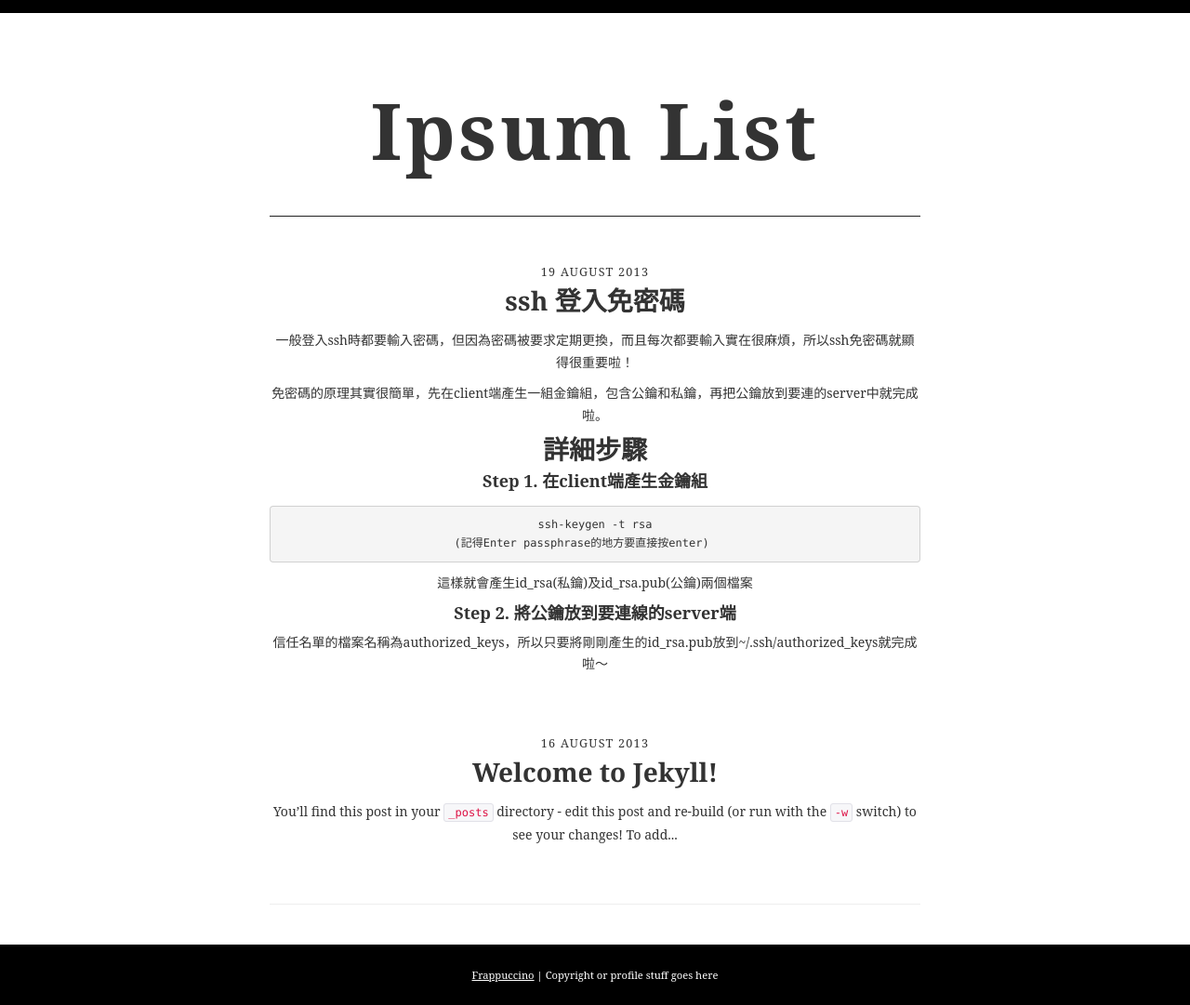
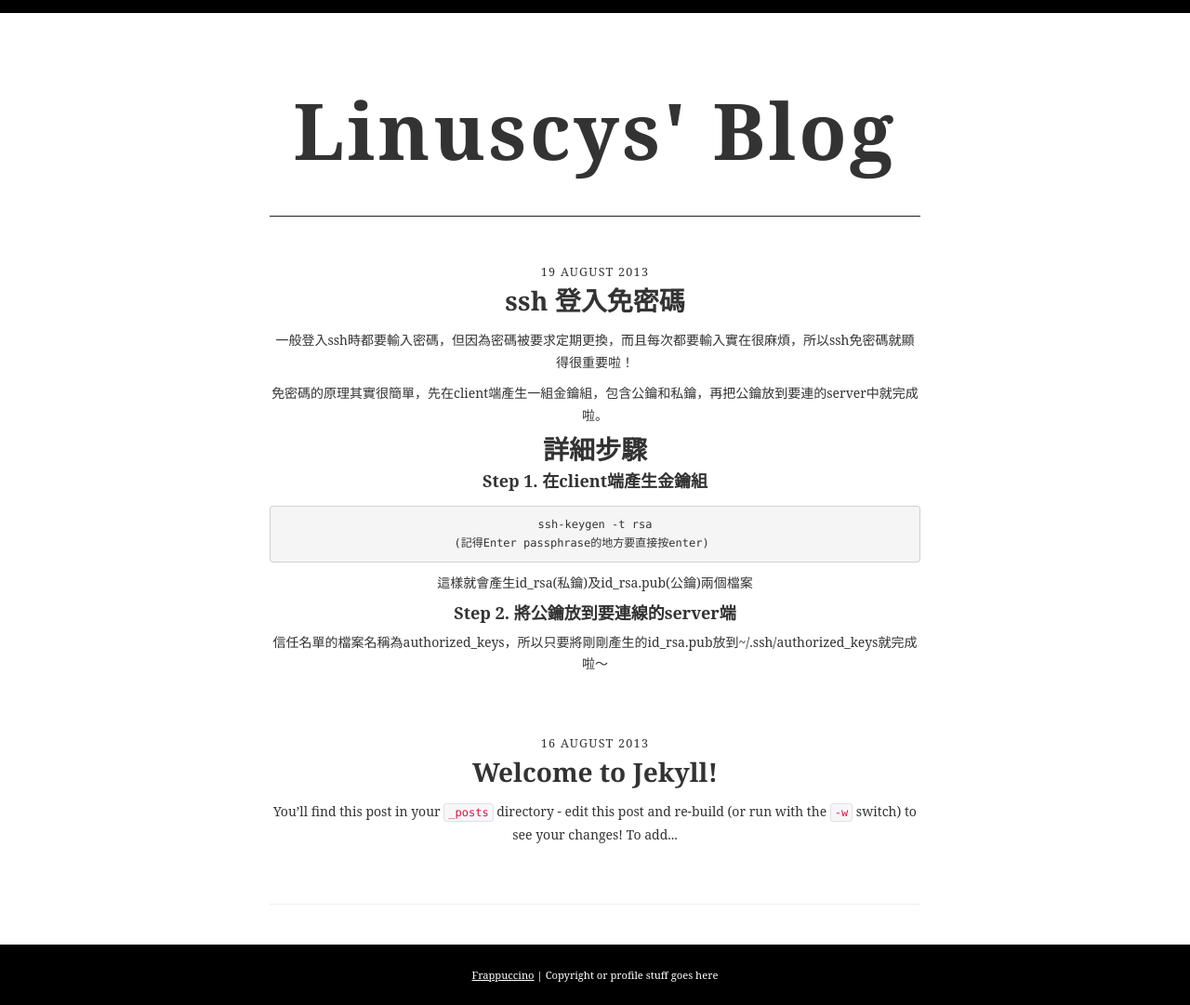
Before and after one commit to linuscys/linuscys.github.com, a Jekyll site: the page built from index.html, in a window 1280 px wide. Shown: the whole page at 93% size. Built offline with Jekyll 4.4.1, drawn with Linux system fonts in a browser that asks for light colours; nearby versions of some CDN libraries; some web fonts are replaced; library files that are not in the unit come from our copies; Markdown is read by kramdown in place of the engine named in the settings; the list of posts is cut into pages by our own code.

Commit message:
change site's title

```diff
--- a/index.html
+++ b/index.html
@@ -1,6 +1,6 @@
 ---
 layout: default
-title: Mainpage
+title: Linuscys' Blog
 ---
 <!-- Content
     ================================================== -->
@@ -9,7 +9,7 @@ title: Mainpage
     <main class="container">
     	<div class="row-fluid">
     		<section class="content">
-    		  <h1>Ipsum List</h1>
+    		  <h1>Linuscys' Blog</h1>
     		</section>
     		<ul class="entries">
     		{% for post in paginator.posts %}
```
